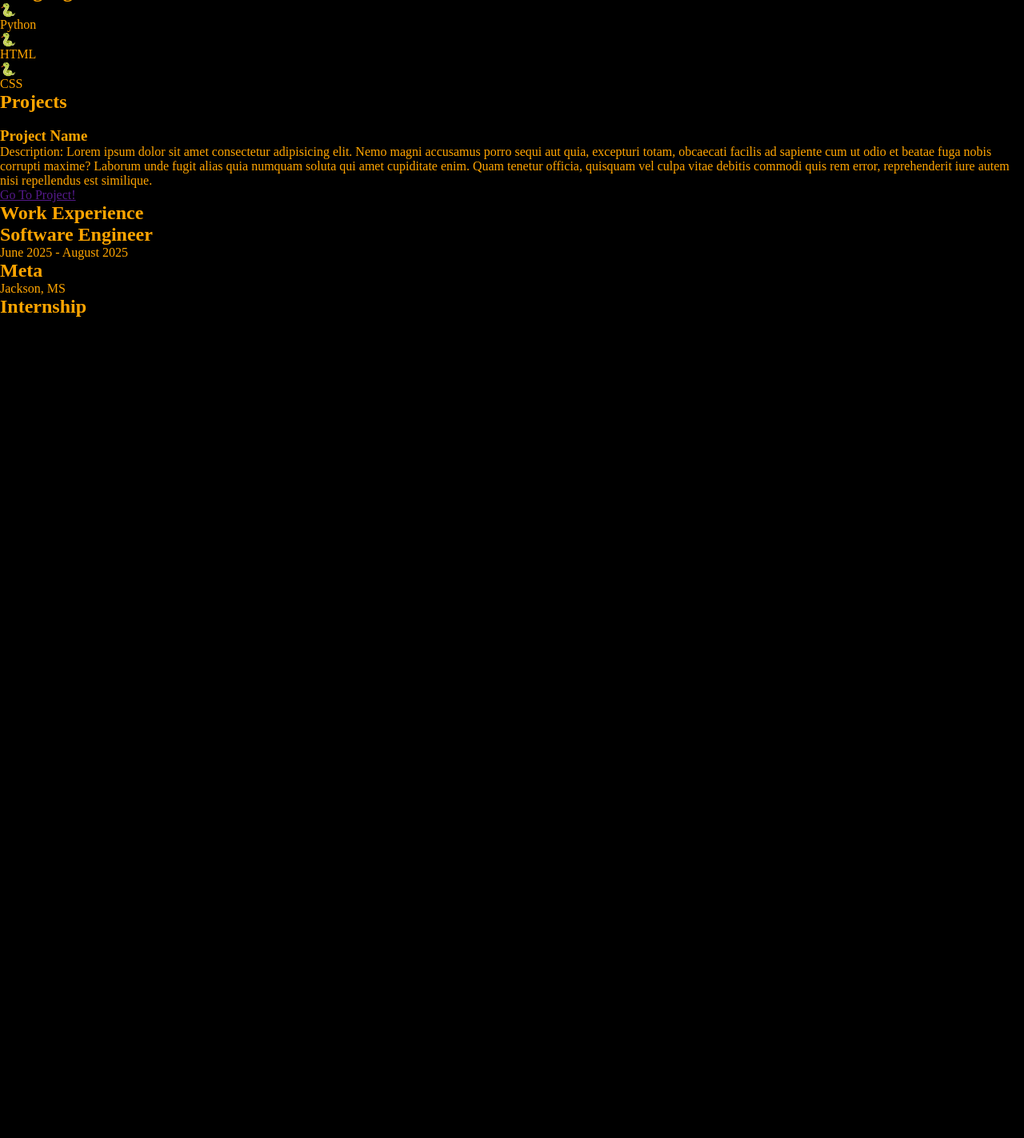
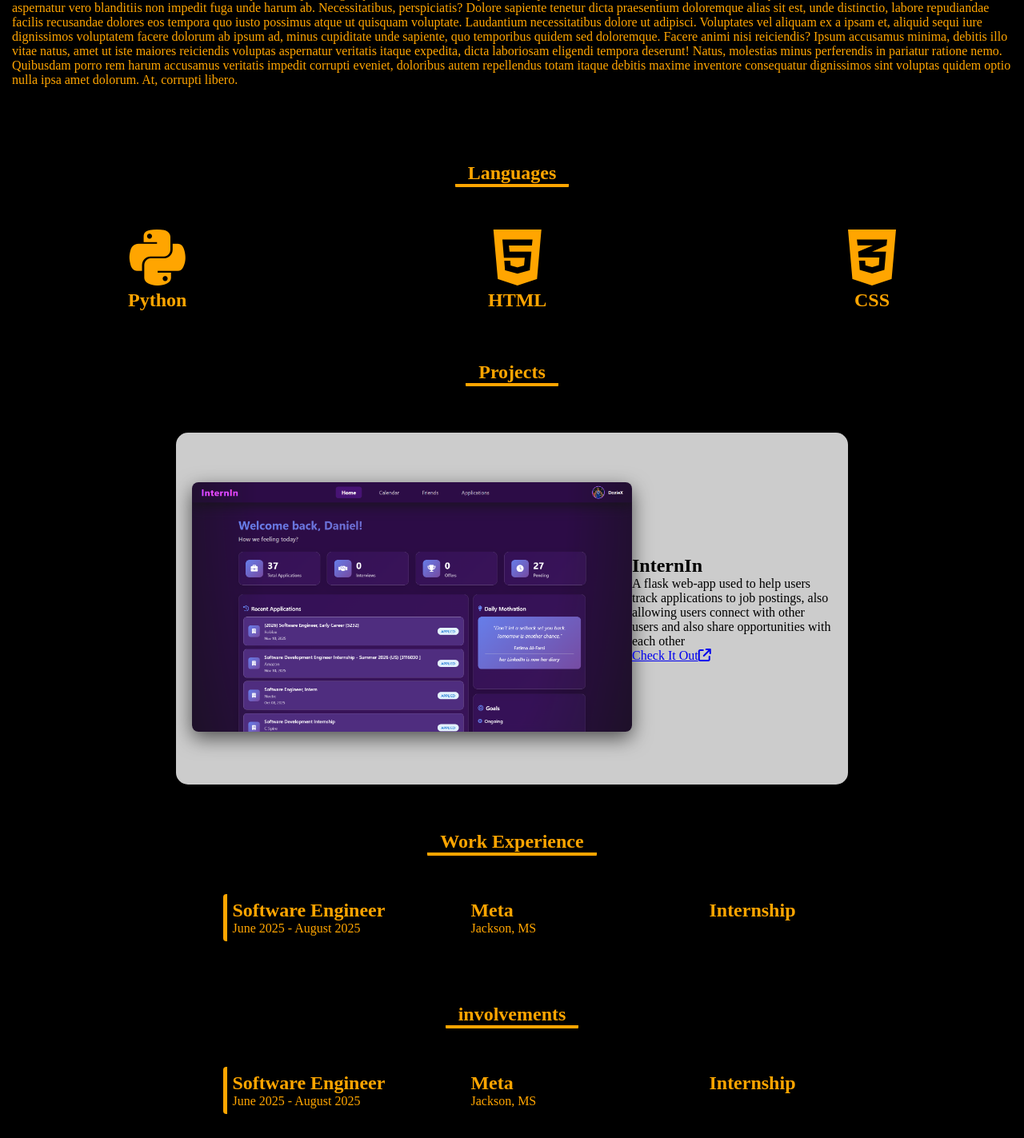
Before and after one commit to Mechamorph1903/personal-portofolio, a plain HTML site: page random.html in a window 1280 px wide. Shown: the part 825-2248 px from the top of the page at 80% size. Before the commit the page ends 1222 px from the top, so only its background shows below. Drawn offline with Linux system fonts and the light colour scheme; a web font is replaced by a local one.

Commit message:
teaching updates

```diff
--- a/random.html
+++ b/random.html
@@ -62,35 +62,41 @@
 
 		<div class="languages">
 			<div class="language-icon">
-				<p>🐍</p>
+				<p><i class="fa-brands fa-python"></i></p>
 				<p>Python</p>
 			</div>
 			<div class="language-icon">
-				<p>🐍</p>
+				<p><i class="fa-brands fa-html5"></i></p>
 				<p>HTML</p>
 			</div>
 			<div class="language-icon">
-				<p>🐍</p>
+				<p><i class="fa-brands fa-css3-alt"></i></p>
 				<p>CSS</p>
 			</div>
 
 		</div>
 	</section>
+
 	<section id="projects">
 		<header>
 			<h1>Projects</h1>
 		</header>
 
-		<div class="project-card">
+		<div class="projects">
+			<div class="project-card">
+				<div class="screenshot">
+					<img src="internin.png" alt="">
+				</div>
+				<div class="description">
+					<h2>InternIn</h2>
+					<p>
+						A flask web-app used to help users track applications to job postings,
+						also allowing users connect with other users and also share opportunities with each other
+					</p>
+					<a href="https://internin.onrender.com" target="_blank" rel="noreferrer noopener">Check It Out<i class="fa-solid fa-arrow-up-right-from-square"></i></a>
+				</div>
 
-			<img src="" alt="" id="proj-img">
-			<h3>Project Name</h3>
-			<p>Description: Lorem ipsum dolor sit amet consectetur adipisicing elit. Nemo magni accusamus porro sequi aut quia, excepturi totam, obcaecati facilis ad sapiente cum ut odio et beatae fuga nobis corrupti maxime?
-			Laborum unde fugit alias quia numquam soluta qui amet cupiditate enim. Quam tenetur officia, quisquam vel culpa vitae debitis commodi quis rem error, reprehenderit iure autem nisi repellendus est similique.
-			</p>
-			<a href="">Go To Project!</a>
-
-
+			</div>
 		</div>
 	</section>
 	<section id="work-experience">
@@ -98,7 +104,8 @@
 			<h1>Work Experience</h1>
 		</header>
 
-		<div class="experience-card">
+		<div class="experiences">
+			<div class="experience-card">
 			<div class="role-time">
 				<h2>Software Engineer</h2>
 				<p>June 2025 - August 2025</p>
@@ -111,6 +118,27 @@
 				<h2>Internship</h2>
 			</div>
 		</div>
+		</div>
+
+		<header>
+			<h1>involvements</h1>
+		</header>
+
+		<div class="experiences">
+			<div class="experience-card">
+			<div class="role-time">
+				<h2>Software Engineer</h2>
+				<p>June 2025 - August 2025</p>
+			</div>
+			<div class="company-location">
+				<h2>Meta</h2>
+				<p>Jackson, MS</p>
+			</div>
+			<div class="job-type">
+				<h2>Internship</h2>
+			</div>
+		</div>
+		</div>
 	</section>
 </body>
 </html>
--- a/style.css
+++ b/style.css
@@ -100,3 +100,120 @@ nav{
 	color: white;
 	background-color: orange;
 }
+
+article{
+	padding: 15px;
+}
+
+article > p {
+	margin: 0 0 1rem 0;
+}
+
+header{
+	margin: 3em auto;
+	display: flex;
+	justify-content: center;
+	align-items: center;
+
+}
+
+header h1 {
+	margin: 0 auto;
+	max-width: 1200px;
+	padding: 0 1rem;
+	border-bottom: 4px solid orange;
+	border-radius: 1px;
+}
+
+
+.projects{
+	display: flex;
+	justify-content: center;
+	align-items: center;
+	flex-direction: column;
+	padding: 10px;
+	gap: 8em;
+
+}
+
+.project-card{
+	display: flex;
+	width: 50em;
+	height: 25em;
+	padding: 20px;
+	background-color: rgba(255, 255, 255, 0.801);
+	color: black;
+	align-items: center;
+	justify-content: space-between;
+	border-radius: 15px;
+}
+
+.screenshot > img{
+	width: 550px;
+	height: auto;
+	border-radius: 8px;
+	    box-shadow: 0 8px 24px rgba(0,0,0,0.6);
+
+}
+
+
+.experiences{
+	display: flex;
+	flex-direction: column;
+	justify-content: center;
+	align-items: center;
+}
+
+.experience-card{
+	width: 44em;
+	display: flex;
+	border-left: 5px solid orange;
+	border-radius: 4px;
+	padding: 7px;
+	justify-content: space-between;
+	margin-bottom: 30px;
+
+
+}
+
+.experience-card > p{
+	color: gray;
+}
+
+.role-time{
+	width: 18em;
+	/* margin-right: 20px; */
+}
+.company-location{
+	width: 18em;
+	/* margin-right: 20px; */
+}
+
+#languages{
+	padding: 15px;
+	display: flex;
+	flex-direction: column;
+	justify-content: center;
+	align-items: center;
+}
+.languages{
+	display: flex;
+	justify-content: space-between;
+	width: 60em;
+}
+
+.language-icon > p{
+	font-weight: 700;
+	font-size: x-large;
+}
+
+.language-icon{
+	display: flex;
+	justify-content: center;
+	flex-direction: column;
+	align-items: center;
+}
+
+.language-icon > p > i{
+	font-size: 80px;
+}
```
